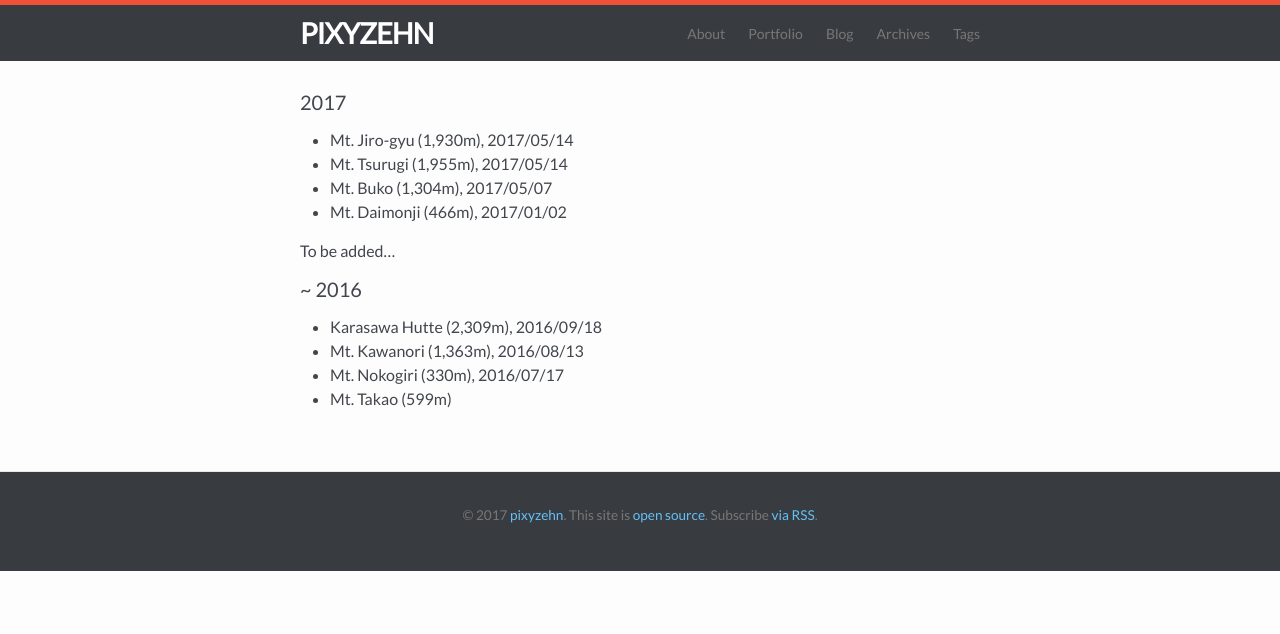
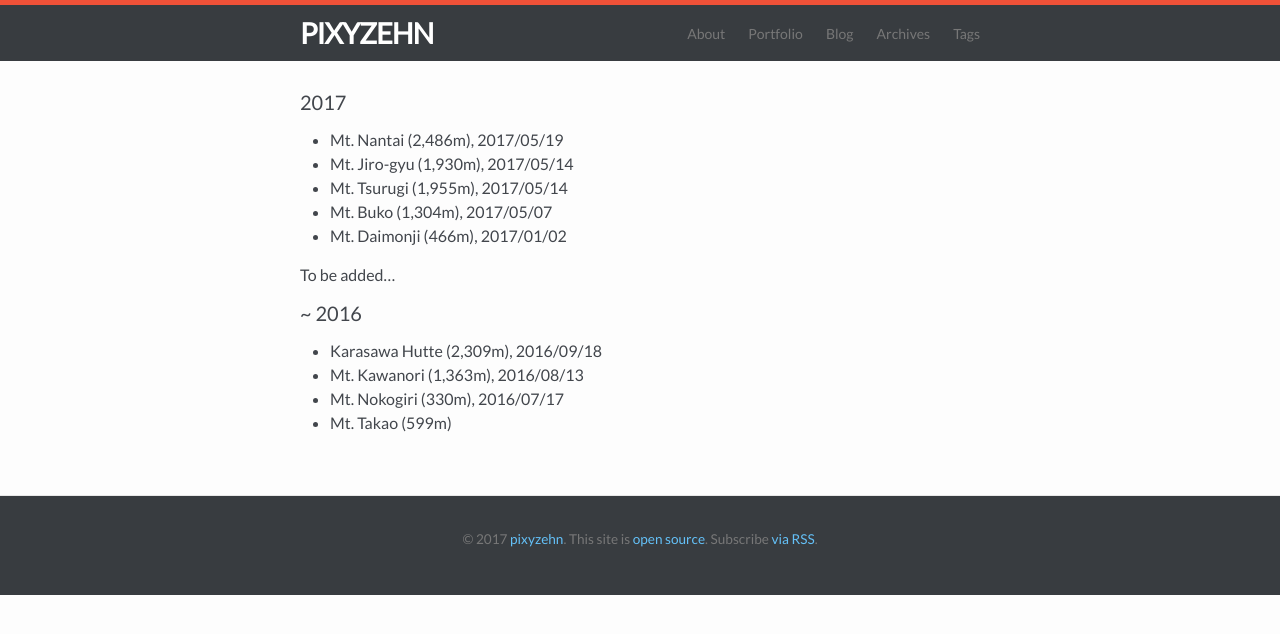
Before and after one commit to pixyzehn/pixyzehn.com, a Jekyll site: the page built from pages/mountain.md, in a window 1280 px wide. Shown: the top 634 px of the page. Built offline with Jekyll 4.4.1, drawn with Linux system fonts in a browser that asks for light colours.

Commit message:
Update mountain.md

```diff
--- a/pages/mountain.md
+++ b/pages/mountain.md
@@ -6,6 +6,7 @@ permalink: /mountain/
 
 <h4>2017</h4>
 
+- Mt. Nantai (2,486m), 2017/05/19
 - Mt. Jiro-gyu (1,930m), 2017/05/14
 - Mt. Tsurugi (1,955m), 2017/05/14
 - Mt. Buko (1,304m), 2017/05/07
```
